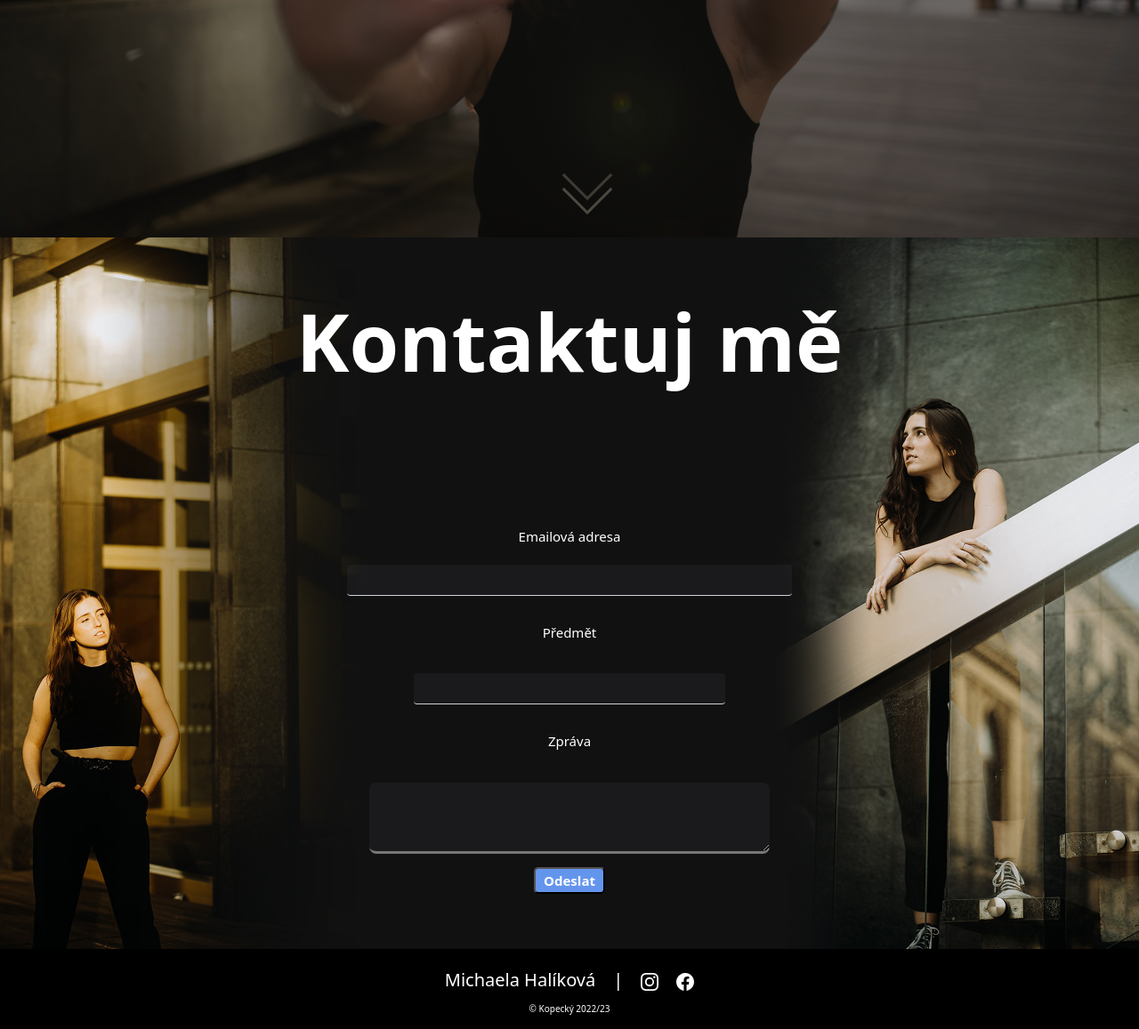
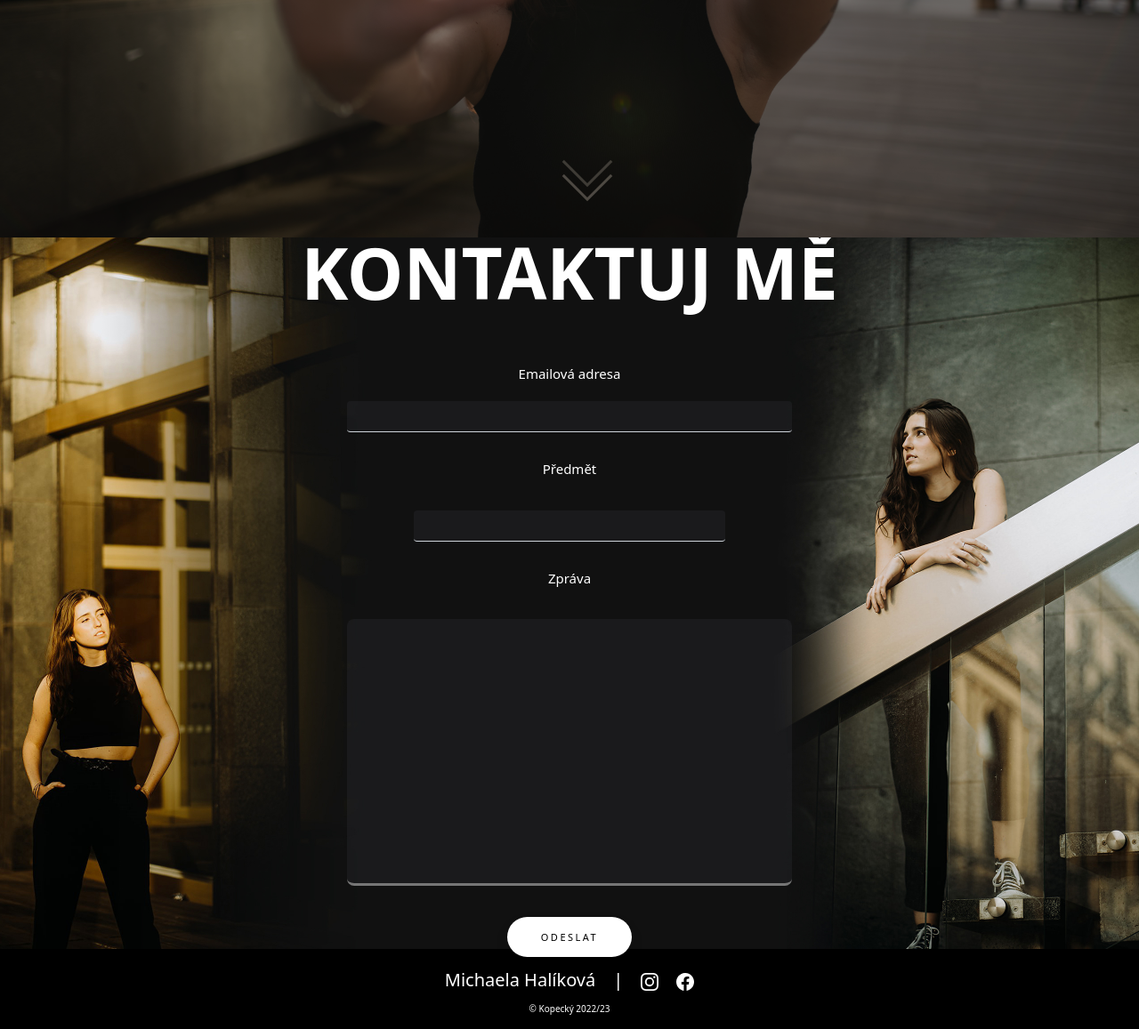
Before and after one commit to Kopyyx/photo-gallery, a PHP site: page /photo-gallery/about.php in a window 1280 px wide. Shown: the part 533-1690 px from the top of the page at 89% size. Run offline with PHP 8.4, Linux system fonts and the light colour scheme.

Commit message:
PHPmailer update + email submit button update

```diff
--- a/photo-gallery/about.php
+++ b/photo-gallery/about.php
@@ -37,25 +37,17 @@
             </div>
         </div>
     </div>
-<!--
-    <div class="scroll-to-next">
-        <a href="#contact_section">
-            <img src="icons/arrow-down.svg" alt="arrow-down-icon">
-        </a>
-    </div>-->
     <div class="scroll-to-next">
         <a href="#contact_section">
             <Div class="arrow1"></Div>
             <Div class="arrow2"></Div>
         </a>
-
     </div>
-
 
 </section>
 <section id="contact_section" class="contact_section">
     <div class="container h-100 w-100 d-flex flex-column justify-content-center align-items-center">
-            <h3 class="contact_title">Kontaktuj mě</h3>
+        <h3 class="contact_title">KONTAKTUJ MĚ</h3>
 
         <form action="mailsender.php" method="post" class="email_form">
             <label for="email_input" class="form-label contact_label">Emailová adresa</label>
@@ -68,7 +60,9 @@
             <label for="textarea" class="form-label contact_label py-4">Zpráva</label>
 
             <textarea id="textarea" name="text" maxlength="1000" required></textarea>
-                    <button type="submit" name="email_button" class="submit_button">Odeslat</button>
+            <div class="wrap">
+                <button class="submit_button" type="submit" name="email_button">Odeslat</button>
+            </div>
         </form>
         </div>
 </section>
--- a/photo-gallery/gallery.php
+++ b/photo-gallery/gallery.php
@@ -27,7 +27,7 @@
         <div class="container d-flex justify-content-center">
             <div class="row d-flex justify-content-center">
                 <div class="overlay_gallery_heading py-4">
-                    <h3 class="page_title">Galerie</h3>
+                    <h3 class="page_title">GALERIE</h3>
                 </div>
             </div>
             <div class="row d-flex justify-content-center overlay_gallery">
--- a/photo-gallery/style.css
+++ b/photo-gallery/style.css
@@ -6,7 +6,7 @@ body {
     font-size: 10px;
     max-height: 100vh;
     max-width: 100vw;
-    background: #24292f;
+    background-color: #24292f !important;
 }
 
 /* Navbar section */
@@ -126,7 +126,7 @@ footer{
 }
 
 .nav div.main_list ul li a:hover {
-    color: dodgerblue;
+    color: #55b2da;
     cursor: pointer;
 }
 
@@ -640,10 +640,6 @@ h2 {
     background-repeat: no-repeat;
 }
 
-.gallery{
-    background: black;
-}
-
 .page_title {
     text-decoration: none;
     font-size: 9rem;
@@ -653,8 +649,6 @@ h2 {
 
 .gallery_title{
     text-decoration: none;
-    padding-top: 5rem;
-    padding-bottom: 5rem;
     font-size: 9rem;
     color: white;
     font-weight: 900;
@@ -690,6 +684,7 @@ h2 {
     align-items: center;
     gap: 1.5rem;
 }
+
 #email_input{
     height: 3.5rem;
     width: 50rem;
@@ -716,8 +711,8 @@ h2 {
     text-align: center;
 }
 #textarea{
-    height: 8rem;
-    width: 45rem;
+    height: 30rem;
+    width: 50rem;
     border-radius: .8rem;
     font-size: medium;
     background-color: rgba(108, 113, 128, 0.1);
@@ -730,30 +725,20 @@ h2 {
     -webkit-appearance:none;
     box-shadow: none !important;
     padding-bottom: 2rem;
-}
-
-.submit_button{
-    width: 8rem;
-    height: 3rem;
-    font-size: 1.5rem;
-    font-weight: 600;
-    background-color: cornflowerblue;
-    border-radius: .5rem;
-    color: white;
+    resize: none;
 }
 
 .contact_title{
     text-decoration: none;
-    font-size: 9rem;
+    font-size: 8rem;
     color: white;
     font-weight: 900;
-    padding-bottom: 15rem;
+    padding-bottom: 5rem;
 }
 
 .contact_label{
     font-size: 1.5rem;
 }
-
 
 @media (max-width: 768px) {
     .gallery_title {
@@ -774,7 +759,7 @@ h2 {
         width: 30rem;
     }
     #textarea{
-        height: 6rem;
+        height: 20rem;
         width: 25rem;
     }
 
@@ -796,8 +781,8 @@ h2 {
         font-size: 2rem;
     }
     .contact_title{
-        font-size: 5rem;
-        padding-bottom: 10rem;
+        font-size: 4rem;
+        padding-bottom: 3rem;
     }
     .contact_section{
         background-image: url("photos/her/img6_dark.JPG");
@@ -809,7 +794,7 @@ h2 {
 }
 @media (max-width: 389px){
     .gallery_title {
-        padding-top: 20rem;
+        padding-top: 5rem;
         font-size: 5rem;
         padding-bottom: 3rem;
     }
@@ -818,6 +803,9 @@ h2 {
     }
     .page_title{
         font-size: 5rem;
+    }
+    #textarea{
+        height: 10rem;
     }
 }
 
@@ -880,27 +868,53 @@ ul {
     filter: grayscale(0);
 }
 
-.arrow1{
+.arrow1 {
     width: 4rem;
     height: 4rem;
-    background-color: transparent; z-index: 101;
-    bottom: 35px;
-    position: absolute;
-    border-width: 0 0.3em 0.3em 0;
-    border-style: solid;
-    border-color: antiquewhite;
-    animation: scrolldown 1.2s ease-in-out infinite 0.15s;}
-
-.arrow2{
-    width: 4rem;
-    height: 4rem;
-    background-color: transparent; z-index: 101;
+    background-color: transparent;
+    z-index: 100;
     bottom: 50px;
     position: absolute;
     border-width: 0 0.3em 0.3em 0;
     border-style: solid;
     border-color: antiquewhite;
+    animation: scrolldown 1.2s ease-in-out infinite 0.15s;
+
+}
+
+.arrow2{
+    width: 4rem;
+    height: 4rem;
+    background-color: transparent;
+    z-index: 100;
+    bottom: 65px;
+    position: absolute;
+    border-width: 0 0.3em 0.3em 0;
+    border-style: solid;
+    border-color: antiquewhite;
     animation: scrolldown 1.2s ease-in-out infinite}
+
+.opening-bg-hockey{
+    background-image: url("photos/hockey3_dark.jpg");
+    background-position: 50% 32%;
+    background-size: cover;
+    object-fit: cover;
+    height: 45rem;
+    display: flex;
+    justify-content: center;
+    align-items: center;
+}
+
+.opening-bg-couple{
+    background-image: url("photos/couple1_dark.jpg");
+    background-position: 50% 10%;
+    background-size: cover;
+    object-fit: cover;
+    height: 45rem;
+    display: flex;
+    justify-content: center;
+    align-items: center;
+}
 
 @media screen and (max-width:768px) {
     .image-gallery li img {
@@ -920,6 +934,9 @@ ul {
     .arrow2{
         width: 3rem;
         height: 3rem;
+    }
+    .opening-bg{
+        height: 38rem;
     }
 }
 
@@ -943,3 +960,33 @@ ul {
     justify-content: center;
 
 }
+.wrap {
+    padding-top: 2rem;
+    display: flex;
+    align-items: center;
+    justify-content: center;
+}
+
+.submit_button {
+    width: 140px;
+    height: 45px;
+    font-size: 11px;
+    text-transform: uppercase;
+    letter-spacing: 2.5px;
+    font-weight: 500;
+    color: #000;
+    background-color: #fff;
+    border: none;
+    border-radius: 45px;
+    box-shadow: 0px 8px 15px rgba(0, 0, 0, 0.1);
+    transition: all 0.3s ease 0s;
+    cursor: pointer;
+    outline: none;
+}
+
+.submit_button:hover {
+    background-color: #55b2da;
+    box-shadow: 0px 15px 20px rgba(46, 131, 229, 0.4);
+    color: #fff;
+    transform: translateY(-7px);
+}
```
Also changed, not shown: photo-gallery/button.txt (deleted, +0 -80 lines), photo-gallery/couple.php (+5 -2 lines), photo-gallery/hockey.php (+5 -2 lines), photo-gallery/mailsender.php (+9 -8 lines), 2 other files. Lines whose indentation alone changed are shown as unchanged.
